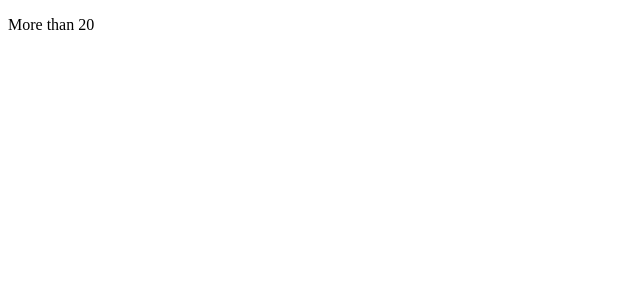
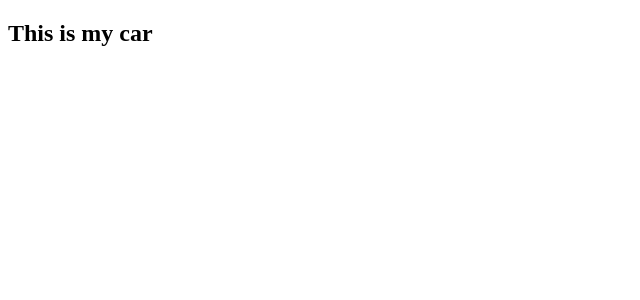
Before and after one commit to orii-blackmark/Udemy-React-Course, a React (Create React App) app: page / in a window 1280 px wide. Shown: the top 300 px of the page, without its empty margins (0-640 px from the left). Built offline with nearby package versions, Linux system fonts and the light colour scheme.

Commit message:
React Classes

```diff
--- a/src/index.js
+++ b/src/index.js
@@ -1,16 +1,13 @@
 import React from "react";
 import ReactDOM from "react-dom/client";
 
-const x = 30;
-let text = "Less than 20";
-if(x>20){
-  text = "More than 20"
+class Car extends React.Component{
+  render(){
+    return <h2>This is my car </h2>
+  }
 }
-const myElement = (
-<>
-<p>{text}</p>
-</>
-);
 
 const root = ReactDOM.createRoot(document.getElementById('root'))
-root.render(myElement);
+root.render(
+  <Car />
+);
```
